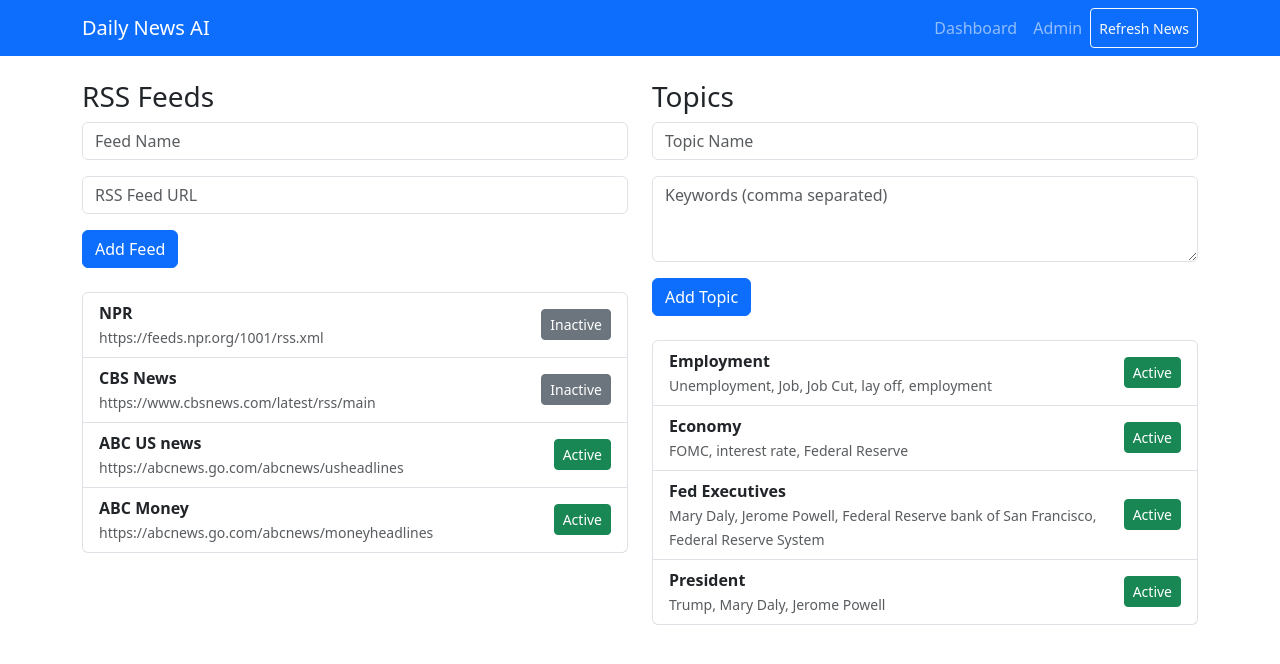
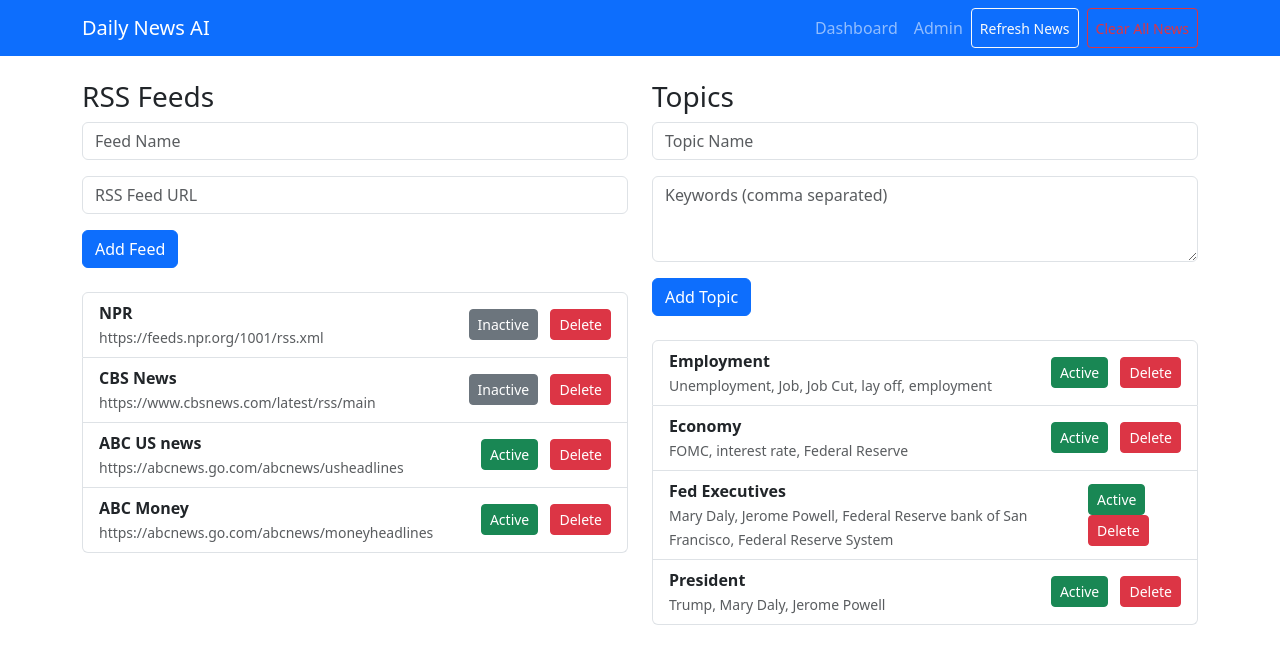
Before and after one commit to tjblavakumar/RSS_Summarizer, a Flask app: page /admin in a window 1280 px wide. Shown: the top 664 px of the page. Run offline with Flask 3, Linux system fonts and the light colour scheme; data comes from the database, SQL or seed files in the repository.

Commit message:
Add files via upload

```diff
--- a/templates/admin.html
+++ b/templates/admin.html
@@ -23,8 +23,13 @@
                 </div>
                 <div>
                     <a href="{{ url_for('toggle_feed', feed_id=feed.id) }}"
-                       class="btn btn-sm {% if feed.active %}btn-success{% else %}btn-secondary{% endif %}">
+                       class="btn btn-sm {% if feed.active %}btn-success{% else %}btn-secondary{% endif %} me-2">
                         {% if feed.active %}Active{% else %}Inactive{% endif %}
+                    </a>
+                    <a href="{{ url_for('delete_feed', feed_id=feed.id) }}"
+                       class="btn btn-sm btn-danger"
+                       onclick="return confirm('Are you sure you want to delete this feed?')">
+                        Delete
                     </a>
                 </div>
             </div>
@@ -53,8 +58,13 @@
                 </div>
                 <div>
                     <a href="{{ url_for('toggle_topic', topic_id=topic.id) }}"
-                       class="btn btn-sm {% if topic.active %}btn-success{% else %}btn-secondary{% endif %}">
+                       class="btn btn-sm {% if topic.active %}btn-success{% else %}btn-secondary{% endif %} me-2">
                         {% if topic.active %}Active{% else %}Inactive{% endif %}
+                    </a>
+                    <a href="{{ url_for('delete_topic', topic_id=topic.id) }}"
+                       class="btn btn-sm btn-danger"
+                       onclick="return confirm('Are you sure you want to delete this topic?')">
+                        Delete
                     </a>
                 </div>
             </div>
--- a/templates/base.html
+++ b/templates/base.html
@@ -13,7 +13,8 @@
             <div class="navbar-nav ms-auto">
                 <a class="nav-link" href="{{ url_for('dashboard') }}">Dashboard</a>
                 <a class="nav-link" href="{{ url_for('admin') }}">Admin</a>
-                <button class="btn btn-outline-light btn-sm" onclick="refreshNews()">Refresh News</button>
+                <button class="btn btn-outline-light btn-sm me-2" onclick="refreshNews()">Refresh News</button>
+                <button class="btn btn-outline-danger btn-sm" onclick="clearAllNews()">Clear All News</button>
             </div>
         </div>
     </nav>
@@ -42,6 +43,17 @@
                     alert(data.message);
                 });
         }
+
+        function clearAllNews() {
+            if (confirm('Are you sure you want to delete ALL articles? This cannot be undone.')) {
+                fetch('/clear_all_news')
+                    .then(response => response.json())
+                    .then(data => {
+                        alert(data.message);
+                        location.reload();
+                    });
+            }
+        }
     </script>
 </body>
 </html>
```
Also changed, not shown: templates/dashboard.html (+33 -19 lines).
